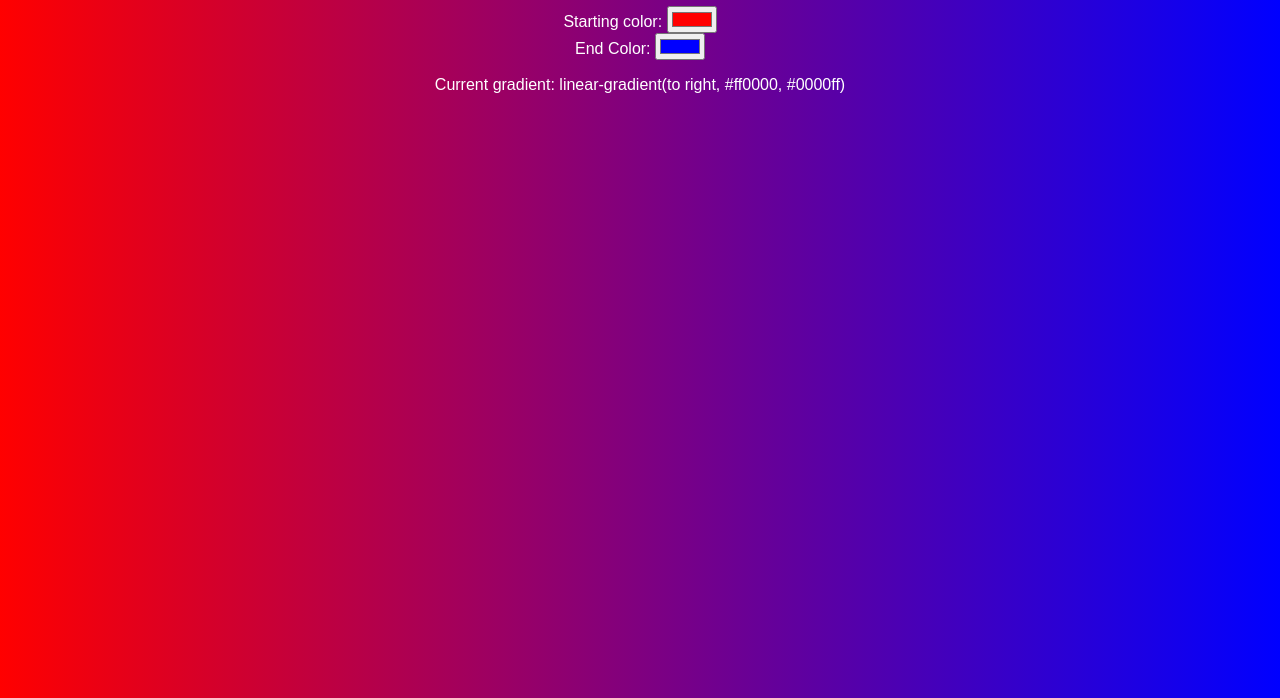
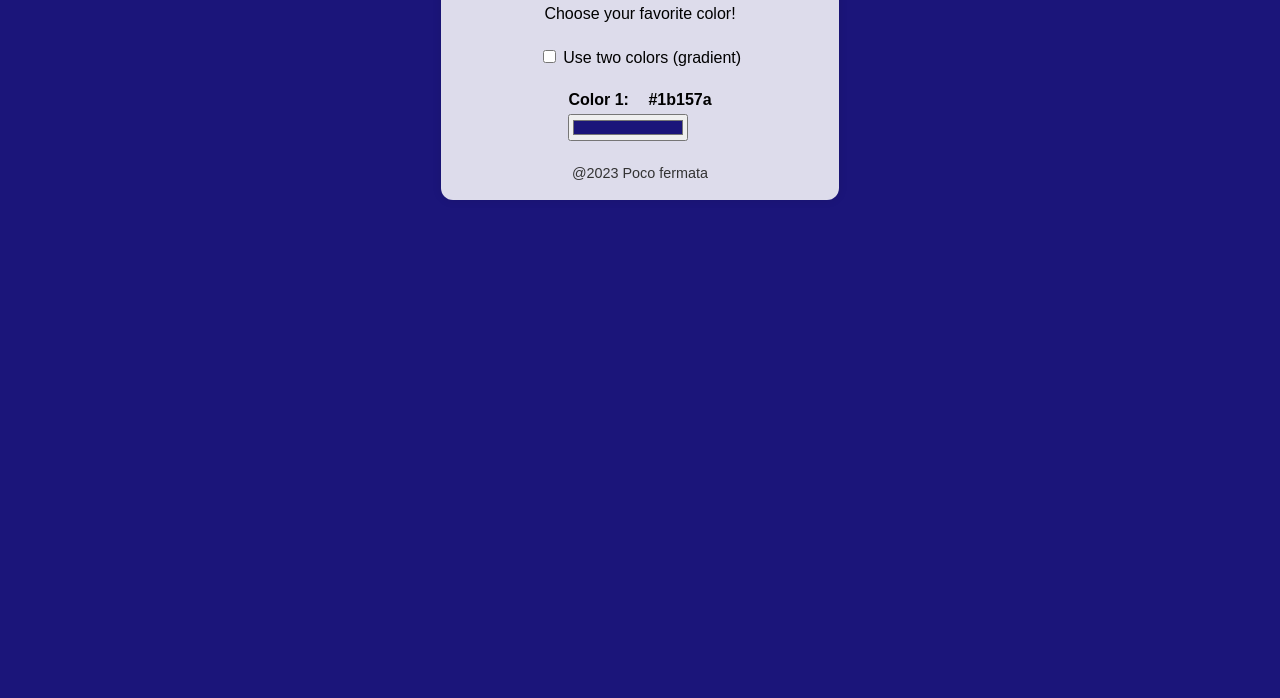
Before and after one commit to Makutosi/color-picker-app, a plain HTML site: page index.html in a window 1280 px wide. Shown: the part 102-800 px from the top of the page. Drawn offline with Linux system fonts and the light colour scheme.

Commit message:
modify index, script and style files

```diff
--- a/index.html
+++ b/index.html
@@ -1,4 +1,4 @@
-<!-- color picker app / 21.6.2025 -->
+<!-- color picker app / 18.4.2023 - 21.6.2025 -->
 
 <!DOCTYPE html>
 <html lang="en">
@@ -9,19 +9,36 @@
       <link rel="stylesheet" href="style.css">
       <script src="script.js" defer></script>
   </head>
+
   <body>
-  <h1>Background Gradient Maker</h1>
+    <div class="container">
+      <h2>Background Color Maker</h2>
+      <p>Choose your favorite color!</p>
+
+      <div class="picker-group">
+        <label>
+          <input type="checkbox" id="toggleGradient" />
+          Use two colors (gradient)
+        </label>
 
         <div>
-    <label>Starting color: </label>
-    <input type="color" id="startColor" value="#ff0000" />
+          <div class="label-row">
+            <span>Color 1:</span>
+            <span id="color1Code">#1b157a</span>
+          </div>
+          <input type="color" id="color1" class="color-picker" value="#1b157a" />
         </div>
 
-  <div>
-    <label>End Color: </label>
-    <input type="color" id="endColor" value="#0000ff" />
+        <div id="secondColorSection" style="display: none;">
+          <div class="label-row">
+            <span>Color 2:</span>
+            <span id="color2Code">#1b157a</span>
+          </div>
+          <input type="color" id="color2" class="color-picker" value="#1b157a" />
+        </div>
       </div>
 
-  <p id="gradientText">Current gradient: </p>
+      <div id="footer">@2023 Poco fermata</div>
+    </div>
   </body>
 </html>
--- a/script.js
+++ b/script.js
@@ -1,21 +1,32 @@
-/* color picker app / 21.6.2025 */
+/* color picker app / 18.4.2023 - 21.6.2025 */
 
-const startColor = document.getElementById("startColor");
-const endColor = document.getElementById("endColor");
-const gradientText = document.getElementById("gradientText");
+const color1 = document.getElementById('color1');
+const color2 = document.getElementById('color2');
+const toggle = document.getElementById('toggleGradient');
+const color1Code = document.getElementById('color1Code');
+const color2Code = document.getElementById('color2Code');
+const secondSection = document.getElementById('secondColorSection');
 
-function updateGradient() {
-  const color1 = startColor.value;
-  const color2 = endColor.value;
+function updateBackground() {
+  const c1 = color1.value;
+  const c2 = color2.value;
 
-  const gradient = `linear-gradient(to right, ${color1}, ${color2})`;
+  color1Code.textContent = c1;
+  color2Code.textContent = c2;
 
-  document.body.style.background = gradient;
-  gradientText.textContent = `Current gradient: ${gradient}`;
+  if (toggle.checked) {
+    document.body.style.background = `linear-gradient(to right, ${c1}, ${c2})`;
+  } else {
+    document.body.style.background = c1;
+  }
 }
 
-startColor.addEventListener("input", updateGradient);
-endColor.addEventListener("input", updateGradient);
+toggle.addEventListener('change', () => {
+  secondSection.style.display = toggle.checked ? 'block' : 'none';
+  updateBackground();
+});
 
-// 初期化
-updateGradient();
+color1.addEventListener('input', updateBackground);
+color2.addEventListener('input', updateBackground);
+
+updateBackground();
--- a/style.css
+++ b/style.css
@@ -1,9 +1,66 @@
-/* color picker app / 21.6.2025 */
+/* color picker app / 18.4.2023 - 21.6.2025 */
 
 body {
-  transition: background 0.5s ease;
-  color: white;
+  margin: 0;
   font-family: sans-serif;
-  padding: 20px;
+  transition: background 0.4s ease;
+}
+
+.container {
+  background-color: rgba(255, 255, 255, 0.85);
+  max-width: 360px;
+  margin: 2rem auto; /* center */
+  padding: 1.2rem;
+  border-radius: 12px;
+  box-shadow: 0 0 10px rgba(0,0,0,0.1);
+}
+
+h2 {
   text-align: center;
+  margin-bottom: 0.5rem;
 }
+
+p {
+  text-align: center;
+  margin-top: 0;
+  margin-bottom: 1rem;
+}
+
+.picker-group {
+  display: flex;
+  flex-direction: column;
+  align-items: center; /* center */
+}
+
+label {
+  display: block;
+  margin: 0.5rem 0;
+}
+
+.label-row {
+  display: flex;
+  align-items: center;
+  margin-top: 1rem;
+  font-weight: bold;
+  justify-content: center; /* Center Text */
+}
+
+.label-row span:first-child {
+  width: 70px; /* Color1: の幅を統一 */
+}
+
+.label-row span:last-child {
+  margin-left: 10px; /* Space between color codes */
+}
+
+.color-picker {
+  width: 120px; /* Make the buttons the same length */
+  margin-top: 0.3rem;
+}
+
+#footer {
+  margin-top: 1.5rem;
+  font-size: 0.9rem;
+  text-align: center;
+  color: #333;
+}
```
Lines whose indentation alone changed are shown as unchanged.
